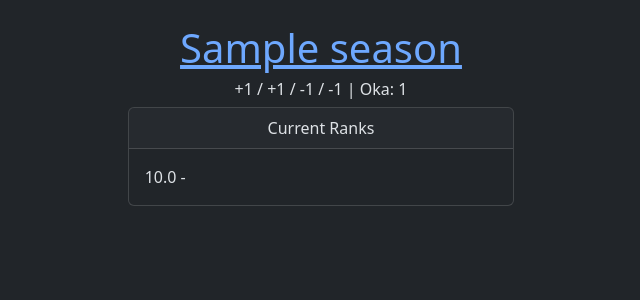
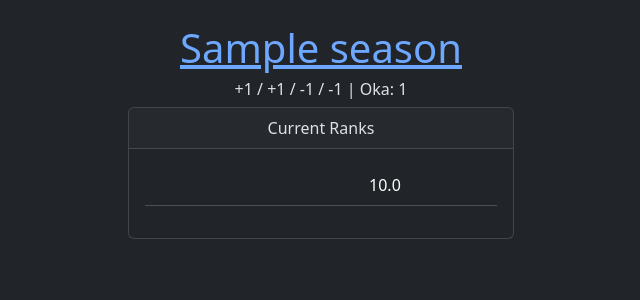
Before and after one commit to maybeElse/simpleleagues, a Django app: page /league/ in a window 1280 px wide. Shown: the top 300 px of the page, without its empty margins (319-959 px from the left). Run offline with Django 5.2, Linux system fonts and the light colour scheme; tables that the repository leaves empty hold one stand-in row (values such as "Sample post"); some libraries are stand-ins or nearby versions.

Commit message:
Tweaked html formatting/styling

```diff
--- a/league/templates/league/components/game_concise.html
+++ b/league/templates/league/components/game_concise.html
@@ -3,7 +3,7 @@
         <p>
             {{ game.game_date }}
         </p>
-        <table class="table">
+        <table class="table table-sm">
             {% for score in game.score_set.all|dictsortreversed:"score_impact" %}
             <tr>
                 <td>{{ score.score_impact }}</td>
--- a/league/templates/league/components/season_ranks.html
+++ b/league/templates/league/components/season_ranks.html
@@ -3,14 +3,20 @@
         Current Ranks
     </div>
     <div class="card-body">
+        <table class="table table-hover">
         {% for rank in ranks %}
-            <div>
-                {{ rank.score }} -
-                <a href="{% url 'league:player' rank.player_name.player_name %}">
-                    {{ rank.player_name.player_name }}
-                </a>
-            </div>
+            <tr>
+                <td class="text-end">
+                    {{ rank.score }}
+                </td>
+                <td>
+                    <a href="{% url 'league:player' rank.player_name.player_name %}">
+                        {{ rank.player_name.player_name }}
+                    </a>
+                </td>
+            </tr>
         {% endfor %}
+        </table>
     {% include "league/components/pagination.html" with page_obj=ranks token="rpage" %}
     </div>
 </div>
```
